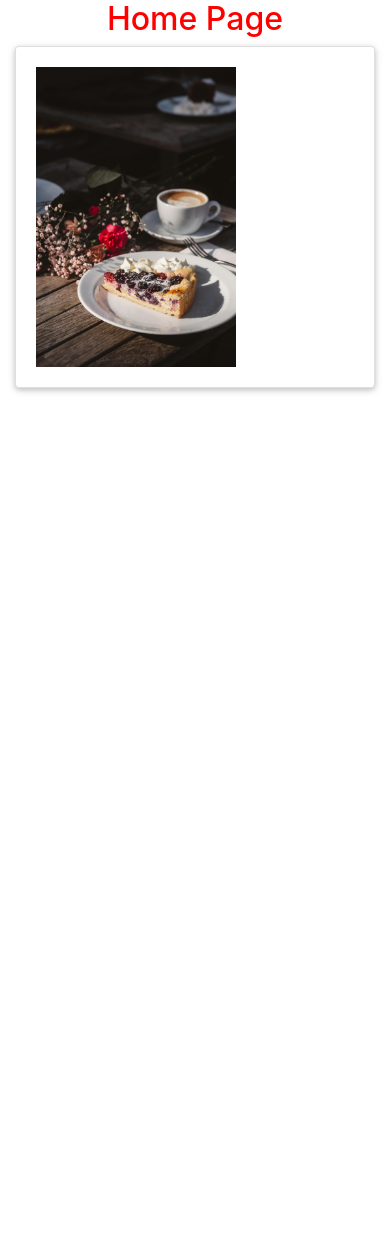
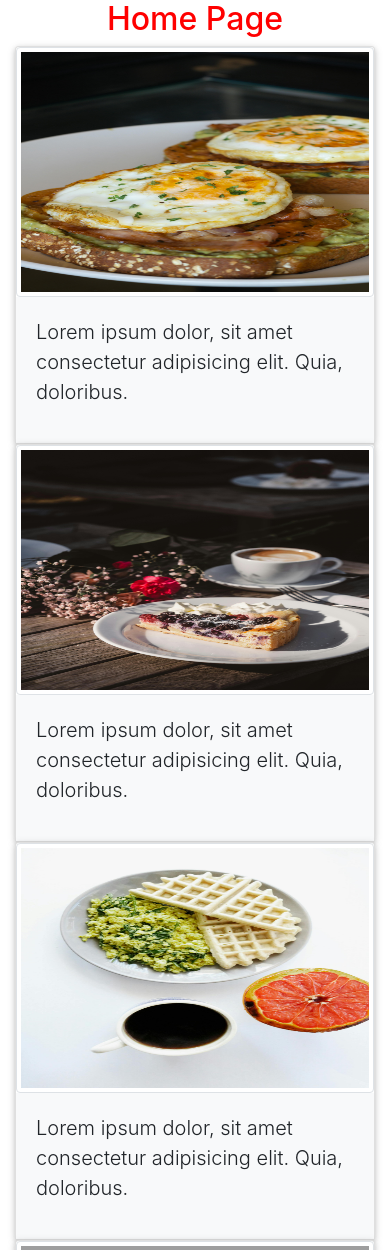
Before and after one commit to sssituser/Django10to11Batch, a Django app: page / in a window 390 px wide. Shown: the top 1250 px of the page. Before the commit the page ends 393 px from the top, so only its background shows below. Run offline with Django 5.2, Linux system fonts and the light colour scheme; some libraries are stand-ins or nearby versions; grey boxes are pictures that could not be loaded.

Commit message:
bootstraproperexample

```diff
--- a/staticproject/templates/myapp/home.html
+++ b/staticproject/templates/myapp/home.html
@@ -13,16 +13,68 @@
 </head>
 <body>
     <h2 style="color:red">Home Page</h2>
+
     <div class="container">
         <div class="row">
-            <div class="col-md-4">
-                <div class="card">
-                  <div class="card-body">
-                     <img src="{%static 'images/img1.jpg'%}" class="img-fluid" height="200px" width="200px" alt="">
-                  </div>
-                </div>
+            <div class="col-md-3">
+                    <div class="card">
+                        <img src="{% static 'images/img2.jpg'%}" style="height:250px" class="img-fluid img-thumbnail" alt="">
+
+                        <div class="card-body bg-light">
+                           <p class="lead text-left">
+                           Lorem ipsum dolor, sit amet consectetur adipisicing elit. Quia, doloribus.
+                         </p>
+                        </div>
+                    </div>
             </div>
+             <div class="col-md-3">
+                    <div class="card">
+                        <img src="{% static 'images/img1.jpg'%}" style="height:250px" class="img-fluid img-thumbnail" alt="">
+
+                        <div class="card-body bg-light">
+                           <p class="lead text-left">
+                           Lorem ipsum dolor, sit amet consectetur adipisicing elit. Quia, doloribus.
+                         </p>
+                        </div>
+                    </div>
+            </div>
+             <div class="col-md-3">
+                    <div class="card">
+                        <img src="{% static 'images/img3.jpg'%}" style="height:250px" class="img-fluid img-thumbnail" alt="">
+
+                        <div class="card-body bg-light">
+                           <p class="lead text-left">
+                           Lorem ipsum dolor, sit amet consectetur adipisicing elit. Quia, doloribus.
+                         </p>
+                        </div>
+                    </div>
+            </div>
+             <div class="col-md-3">
+                    <div class="card">
+                        <img src="{% static 'images/img4.jpg'%}" style="height:250px" class="img-fluid img-thumbnail" alt="">
+
+                        <div class="card-body bg-light">
+                           <p class="lead text-left">
+                           Lorem ipsum dolor, sit amet consectetur adipisicing elit. Quia, doloribus.
+                         </p>
+                        </div>
+                    </div>
+            </div>
+
         </div>
+
     </div>
+
+
+
+
+
+
+
+
+
+
+
+
 </body>
 </html>
```
